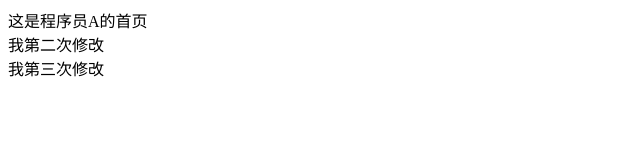
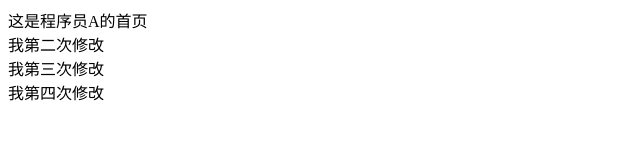
Before and after one commit to zhr-web/git-demo, a plain HTML site: page index.html in a window 1280 px wide. Shown: the whole page, without its empty margins (0-640 px from the left). Drawn offline with Linux system fonts and the light colour scheme.

Commit message:
这是第四次修改

```diff
--- a/index.html
+++ b/index.html
@@ -9,6 +9,7 @@
     <div>这是程序员A的首页</div>
     <div>我第二次修改</div>
     <div>我第三次修改</div>
+    <div>我第四次修改</div>
 
 </body>
 </html>
```
